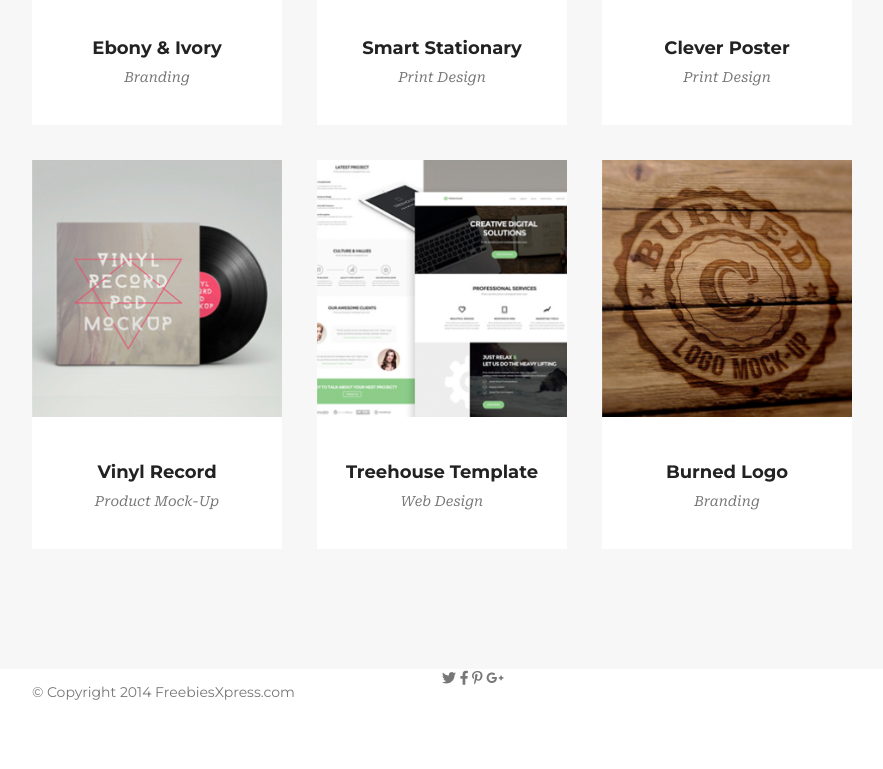
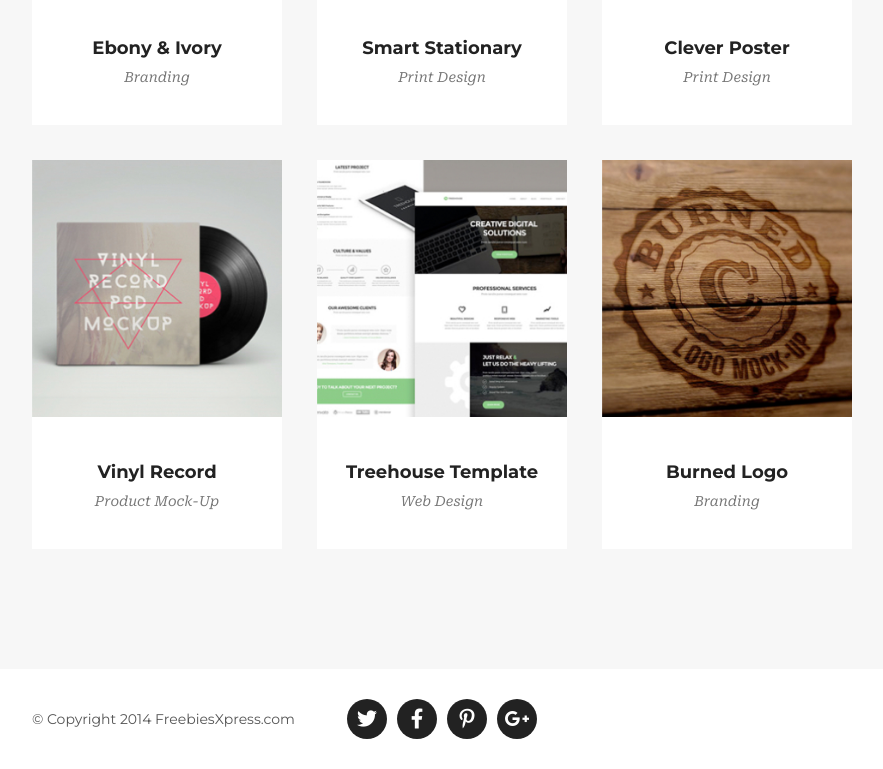
Before and after one commit to Reg-Lukasz/Golden, a website: page index.html in a window 1280 px wide. Shown: the part 1852-2621 px from the top of the page, without its empty margins (198-1081 px from the left). Before the commit the page ends 2567 px from the top, so only its background shows below. Drawn offline with Linux system fonts and the light colour scheme.

Commit message:
Change footer html and add footer style

```diff
--- a/index.html
+++ b/index.html
@@ -139,16 +139,25 @@
     </section>
     <footer class="footer">
         <div class="container">
-            <div class="row">
-                <div class="col col-footer">
+            <div class="row row-footer">
+                <div class="col">
                     <p class="copyright">&copy; Copyright 2014 FreebiesXpress.com</p>
                 </div>
-                <div class="col col-footer">
-                    <i class="fa-brands fa-twitter"></i>
-                    <i class="fa-brands fa-facebook-f"></i>
-                    <i class="fa-brands fa-pinterest-p"></i>
-                    <i class="fa-brands fa-google-plus-g"></i>
+                <div class="col col-footer-media">
+                    <a href="#"><div class="media">
+                        <i class="fa-brands fa-twitter"></i>
+                    </div></a>
+                    <a href="#"><div class="media">
+                        <i class="fa-brands fa-facebook-f"></i>
+                    </div></a>
+                    <a href="#"><div class="media">
+                        <i class="fa-brands fa-pinterest-p"></i>
+                    </div></a>
+                    <a href="#"><div class="media">
+                        <i class="fa-brands fa-google-plus-g"></i>
+                    </div></a>
                 </div>
+                <div class="col"></div>
             </div>
         </div>
     </footer>
--- a/sass/style.scss
+++ b/sass/style.scss
@@ -235,3 +235,41 @@ a {
     font-style: italic;
     margin: 0;
 }
+
+/* Footer */
+
+.row-footer {
+    align-items: center;
+}
+
+.copyright {
+    color: #555555;
+}
+
+.col-footer-media {
+    display: flex;
+    justify-content: center;
+    padding: 30px 0;
+}
+
+.media {
+    display: flex;
+    align-items: center;
+    justify-content: center;
+    margin: 0 5px;
+    padding: 20px;
+    border-radius: 50%;
+    height: 30px;
+    width: 30px;
+    background: $text-color-main;
+    transition: $transition;
+
+    i {
+        font-size: 20px;
+        color: #fff;
+    }
+}
+
+.media:hover {
+    background: $color-main;
+}
```
Also changed, not shown: css/style.css, 1 other file.
